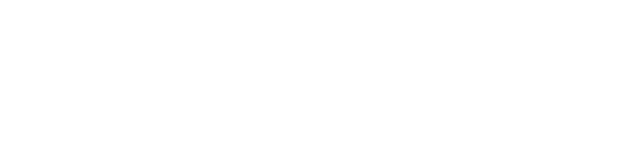
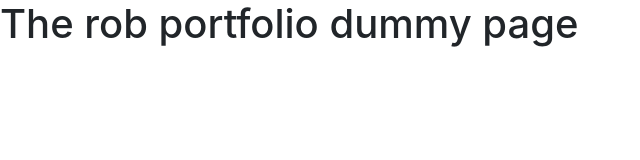
Before and after one commit to losrobbos/portfolio-losrobbos, a website: page src/index.html in a window 1280 px wide. Shown: the whole page, without its empty margins (0-640 px from the left). Drawn offline with nearby package versions, Linux system fonts and the light colour scheme; files that its build step writes are made by us from their sources.

Commit message:
Update index.html

```diff
--- a/src/index.html
+++ b/src/index.html
@@ -8,6 +8,7 @@
     <link rel="stylesheet" href="/styles/main.css" />
   </head>
   <body>
+    <h1>The rob portfolio dummy page</h1>
     <!-- Custom scripts, edit above this line -->
     <script src="scripts/index.js"></script>
   </body>
```
